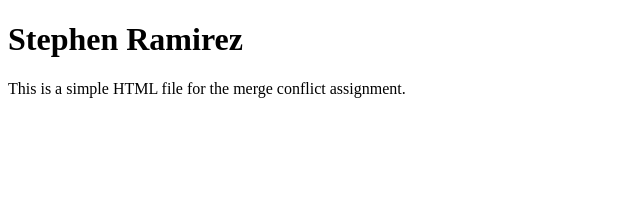
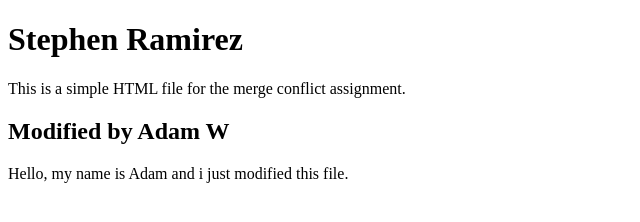
Before and after one commit to gwrengines3000-cmd/Stephen-Ramirez-Merge-Conflict, a plain HTML site: page index.html in a window 1280 px wide. Shown: the whole page, without its empty margins (0-640 px from the left). Drawn offline with Linux system fonts and the light colour scheme.

Commit message:
modified file

```diff
--- a/index.html
+++ b/index.html
@@ -8,5 +8,7 @@
 <body>
     <h1>Stephen Ramirez</h1>
     <p>This is a simple HTML file for the merge conflict assignment.</p>
+    <h2>Modified by Adam W</h2>
+    <p>Hello, my name is Adam and i just modified this file.</p>
 </body>
 </html>
```
